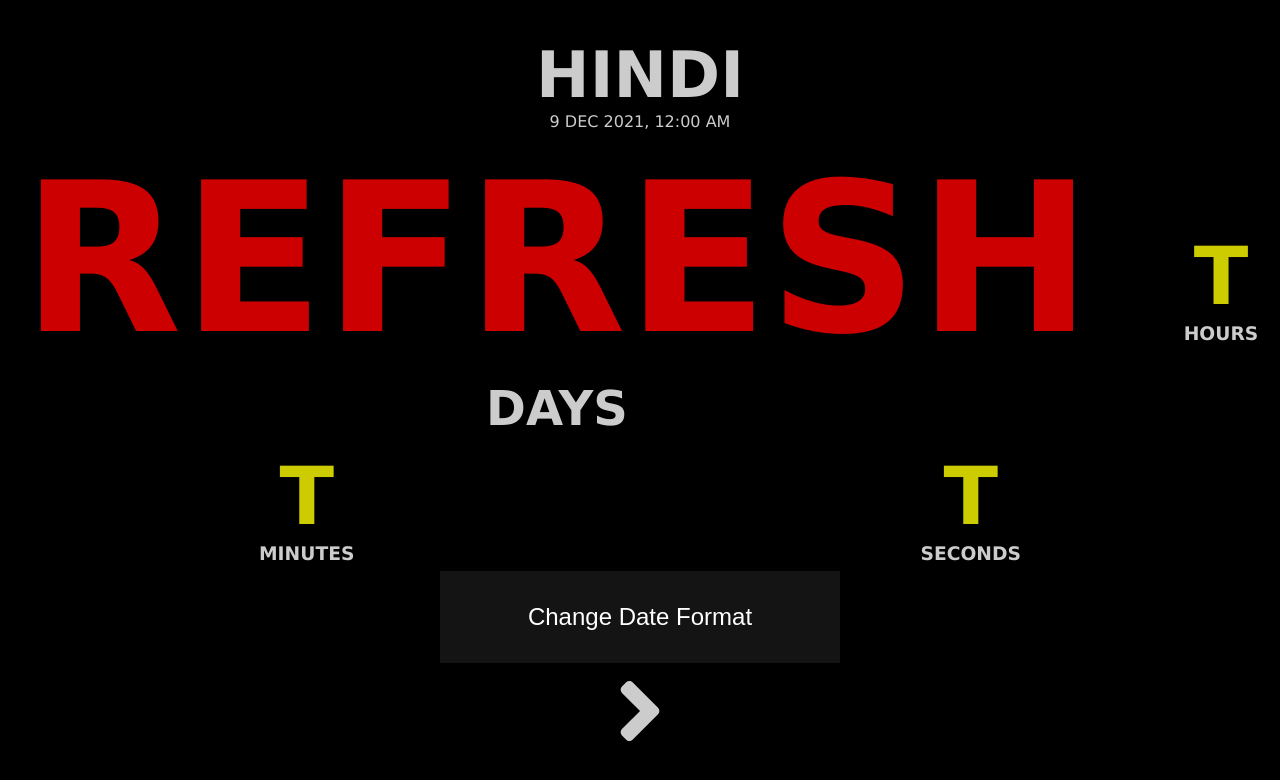
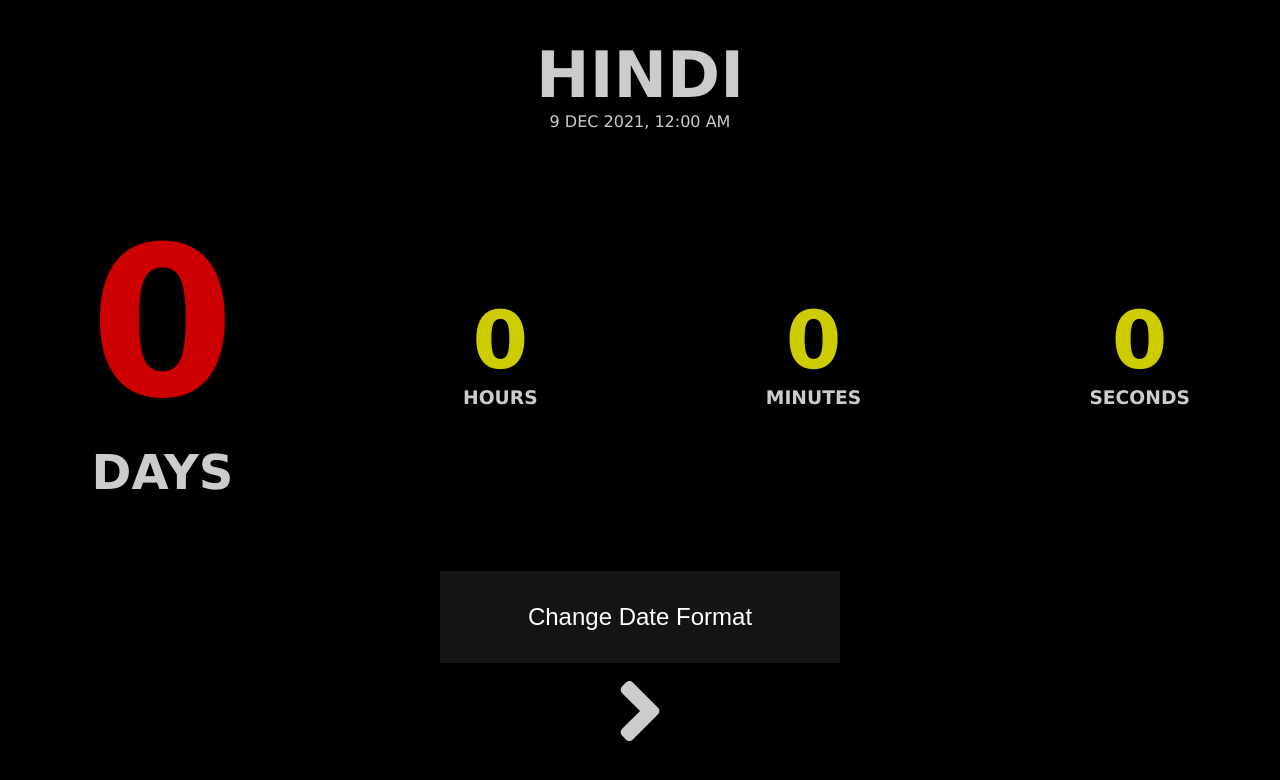
Before and after one commit to DRD667/JS-CountDown-Timer, a plain HTML site: page index.html in a window 1280 px wide. Drawn offline with Linux system fonts and the light colour scheme.

Commit message:
Update index.html

```diff
--- a/index.html
+++ b/index.html
@@ -15,19 +15,19 @@
         <p>9 DEC 2021, 12:00 AM</p>
         <div class="countdown">
           <div class="container-day">
-            <h3 class="days chtime">Refresh</h3>
+            <h3 class="days chtime">0</h3>
             <h3 class="time-info">Days</h3>
           </div>
           <div class="container-hour">
-            <h3 class="hours chtime">T</h3>
+            <h3 class="hours chtime">0</h3>
             <h3 class="time-info">Hours</h3>
           </div>
           <div class="container-min">
-            <h3 class="minutes chtime">T</h3>
+            <h3 class="minutes chtime">0</h3>
             <h3 class="time-info">Minutes</h3>
           </div>
           <div class="container-sec">
-            <h3 class="seconds chtime">T</h3>
+            <h3 class="seconds chtime">0</h3>
             <h3 class="time-info">Seconds</h3>
           </div>
         </div>
```
